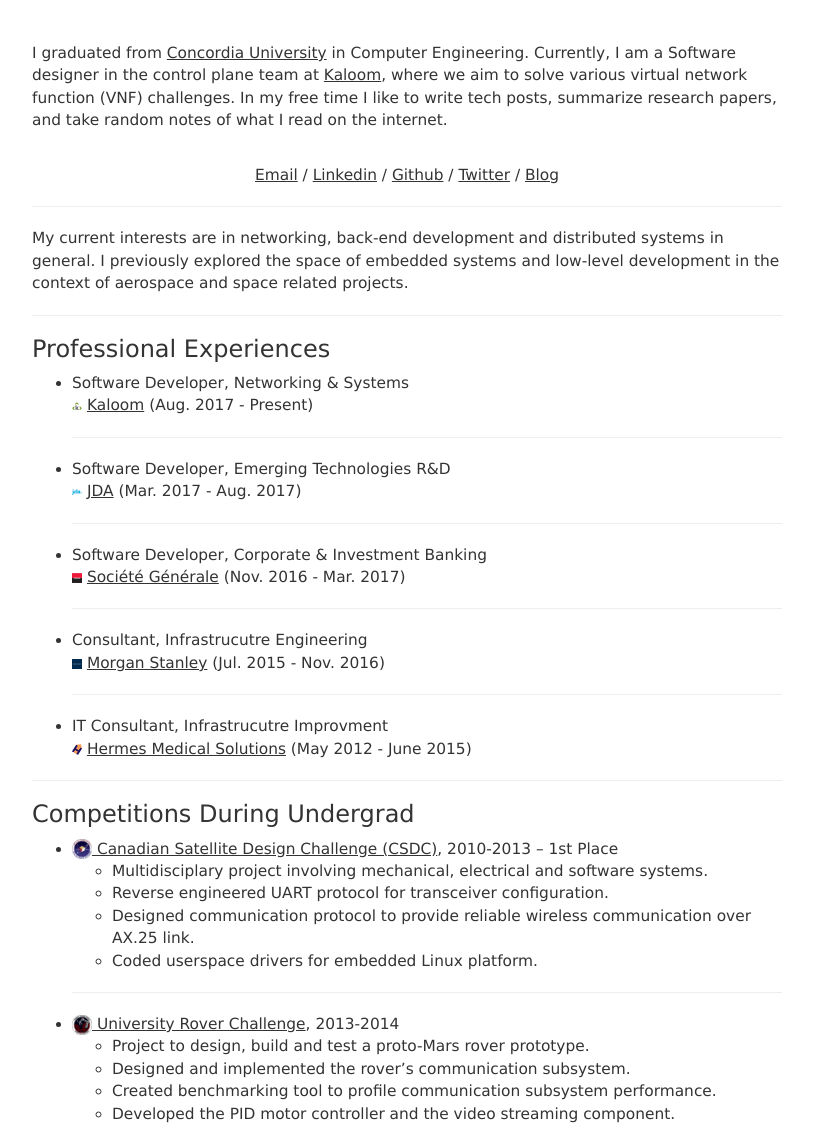
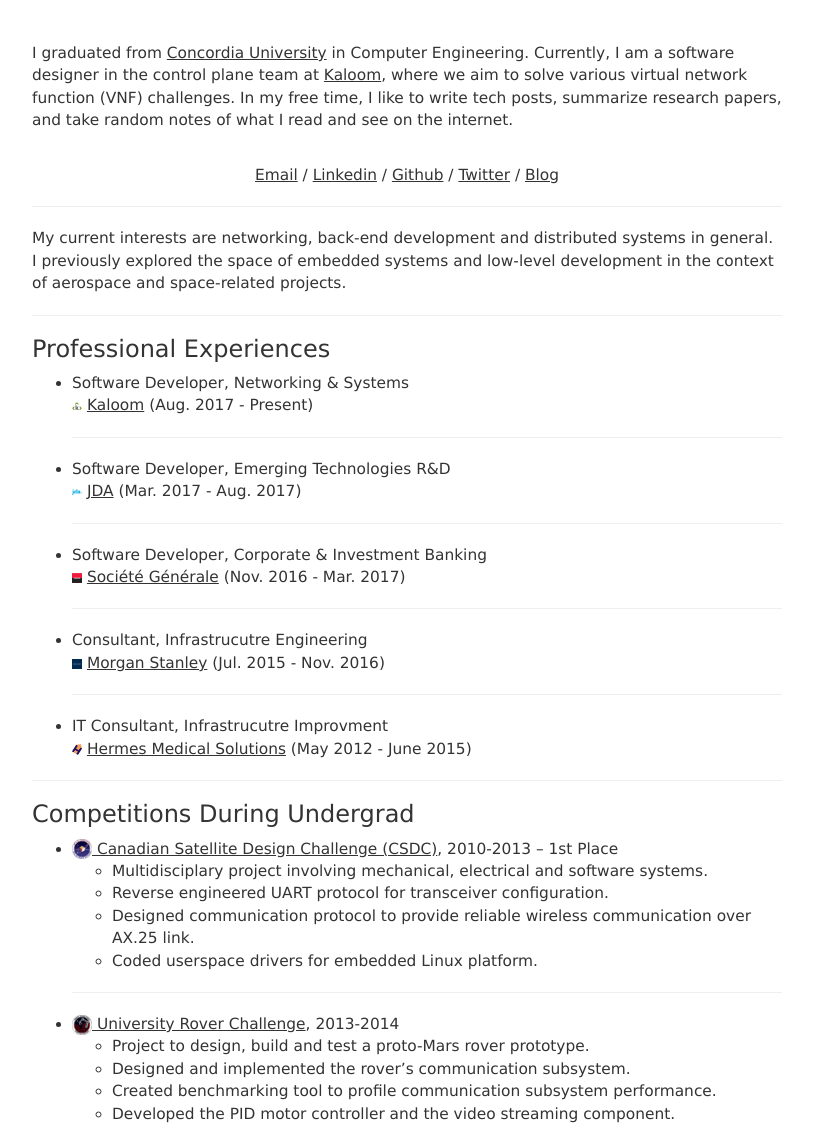
Before and after one commit to Alex-II/Alex-II.github.io, a Jekyll site: the page index.html, which Jekyll copies as it is, in a window 1280 px wide. Shown: the whole page, without its empty margins (38-851 px from the left). Built offline with Jekyll 4.4.1, drawn with Linux system fonts in a browser that asks for light colours; some web fonts are replaced.

```diff
--- a/index.html
+++ b/index.html
@@ -19,18 +19,18 @@
           <div class="panel">
           <p>
             I graduated from <a href="https://www.concordia.ca/">Concordia University</a> in Computer Engineering.
-            Currently, I am a Software designer in the control plane team at <a href="https://www.kaloom.com">Kaloom</a>, where we aim to solve various virtual network function (VNF) challenges. In my free time I like to write tech posts, summarize research papers, and take random notes of what I read on the internet.<br><br>
+            Currently, I am a software designer in the control plane team at <a href="https://www.kaloom.com">Kaloom</a>, where we aim to solve various virtual network function (VNF) challenges. In my free time, I like to write tech posts, summarize research papers, and take random notes of what I read and see on the internet.<br><br>
 
             <center>
-                <a href="mailto:alcoolex@gmail.com">Email</a> / <a href="https://www.linkedin.com/in/alex-teodor-ionita-65a2b320/" target="_blank">Linkedin</a> / <a href="https://github.com/alex-ii">Github</a> / <a href="https://twitter.com/alext_rex">Twitter</a> / <a href="blog.html" target="_blank">Blog</a>
+                <a href="mailto:alex.t.ionita@gmail.com">Email</a> / <a href="https://www.linkedin.com/in/alex-teodor-ionita-65a2b320/" target="_blank">Linkedin</a> / <a href="https://github.com/alex-ii">Github</a> / <a href="https://twitter.com/alext_rex">Twitter</a> / <a href="blog.html" target="_blank">Blog</a>
             </center>
           </p>
 
 	  <hr>
 
     	   <p>
-              My current interests are in networking, back-end development and distributed systems in general.
-              I previously explored the space of embedded systems and low-level development in the context of aerospace and space related projects.
+              My current interests are networking, back-end development and distributed systems in general.
+              I previously explored the space of embedded systems and low-level development in the context of aerospace and space-related projects.
            </p>
 
         <hr>
```
